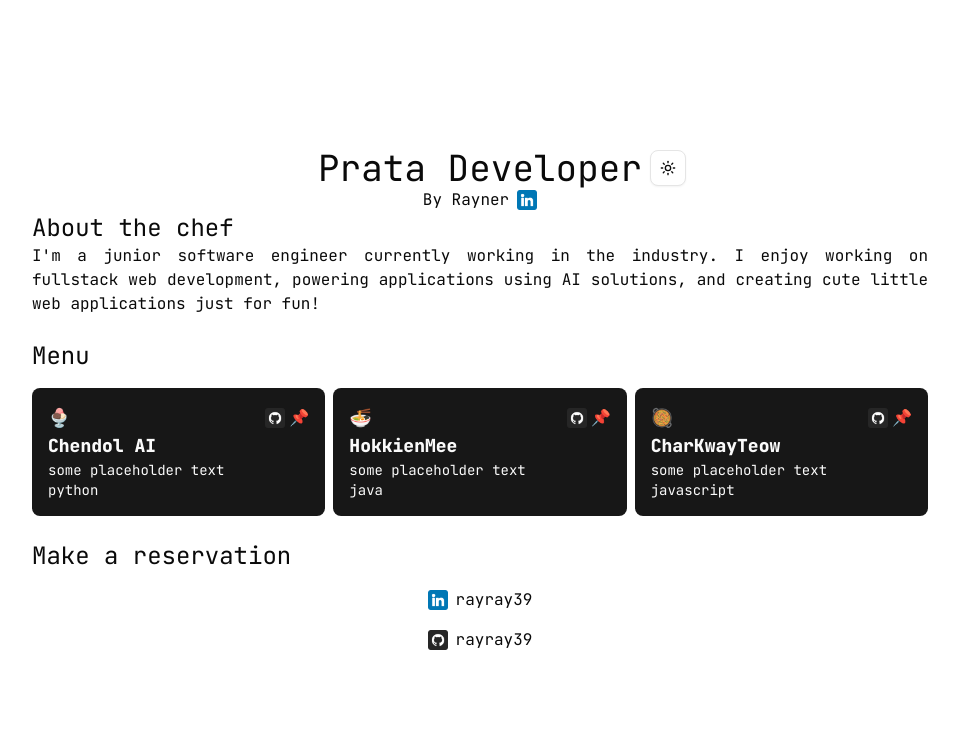
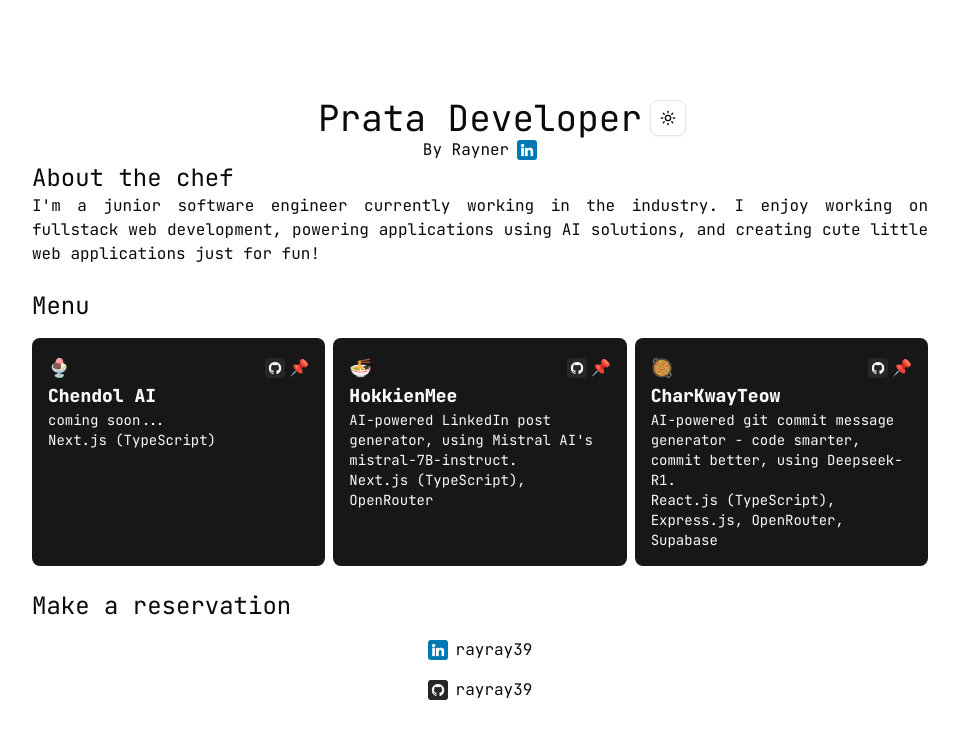
Before and after one commit to rayray39/prata, a Next.js app: page / in a window 1280 px wide. Shown: the top 738 px of the page, without its empty margins (160-1119 px from the left). Built offline with nearby package versions, Linux system fonts and the light colour scheme.

Commit message:
Add project card info

```diff
--- a/src/projects/projects.tsx
+++ b/src/projects/projects.tsx
@@ -13,8 +13,8 @@ export function Projects() {
                         projectLink: ""
                     }}
                     title="Chendol AI"
-                    description="some placeholder text"
-                    techStack="python"
+                    description="coming soon..."
+                    techStack="Next.js (TypeScript)"
                 />
 
                 <ProjectCard
@@ -24,8 +24,8 @@ export function Projects() {
                         projectLink: ""
                     }}
                     title="HokkienMee"
-                    description="some placeholder text"
-                    techStack="java"
+                    description="AI-powered LinkedIn post generator, using Mistral AI's mistral-7B-instruct."
+                    techStack="Next.js (TypeScript), OpenRouter"
                 />
 
                 <ProjectCard
@@ -35,8 +35,8 @@ export function Projects() {
                         projectLink: ""
                     }}
                     title="CharKwayTeow"
-                    description="some placeholder text"
-                    techStack="javascript"
+                    description="AI-powered git commit message generator - code smarter, commit better, using Deepseek-R1."
+                    techStack="React.js (TypeScript), Express.js, OpenRouter, Supabase"
                 />
             </ul>
         </div>
```
